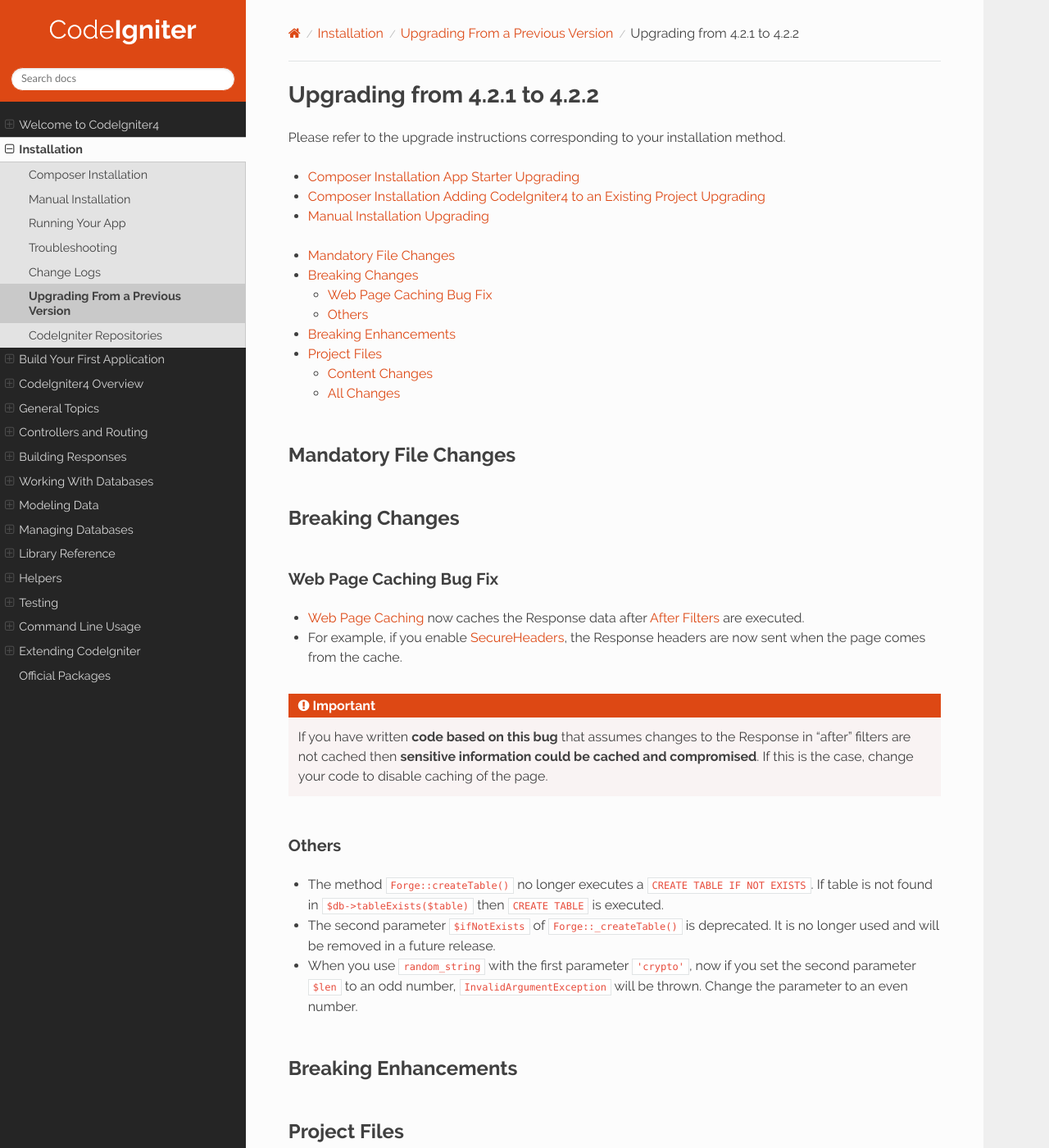
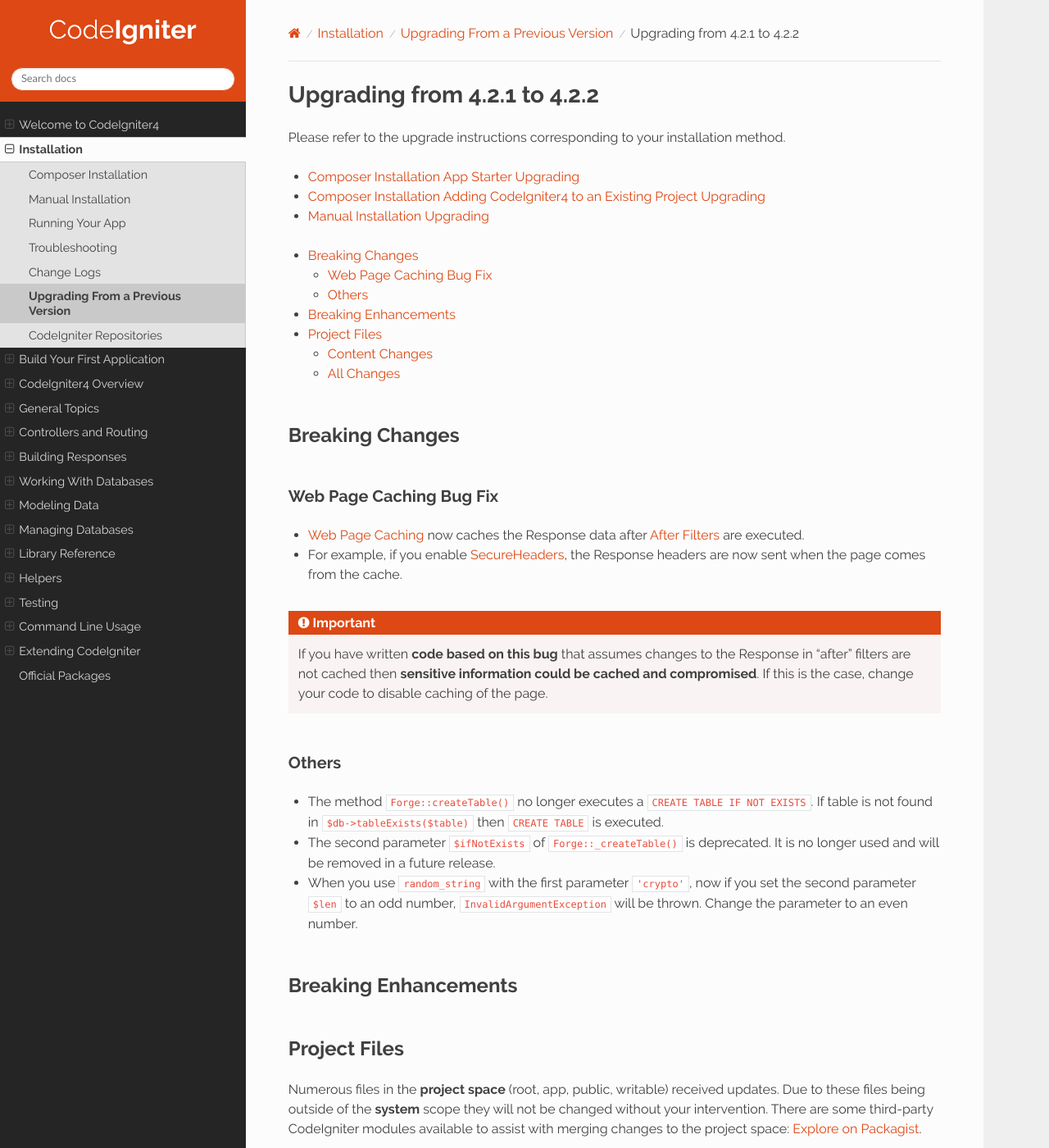
Before and after one commit to NEKOGET/ci4_user_guide_src, a Sphinx documentation site: the page built from source/installation/upgrade_422.rst, in a window 1280 px wide and 1400 px high. Shown: the whole window at 82% size. Built offline with Sphinx 7.4.7 and the Read the Docs theme 2.0.0, drawn with Linux system fonts in a browser that asks for light colours; cross-references to code outside the pages are shown as plain code; part of the change alters nothing that is shown; some of the changed text lies outside the part shown.

Commit message:
docs: fix Content Changes

```diff
--- a/source/installation/upgrade_422.rst
+++ b/source/installation/upgrade_422.rst
@@ -11,10 +11,6 @@ Please refer to the upgrade instructions corresponding to your installation meth
 .. contents::
     :local:
     :depth: 2
-
-Mandatory File Changes
-**********************
-
 
 Breaking Changes
 ****************
@@ -55,6 +51,8 @@ Content Changes
 
 * app/Views/errors/html/error_404.php
 * app/Views/welcome_message.php
+* public/index.php
+* spark
 
 All Changes
 ===========
```
